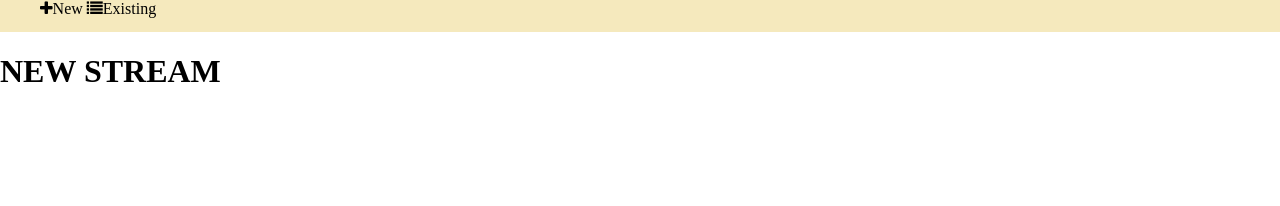
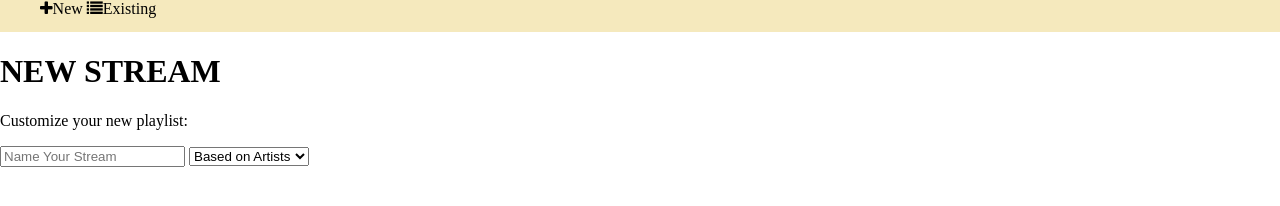
Before and after one commit to ppark482/ft-not-m, a website: page app/index.html at #/new-stream in a window 1280 px wide. Both pictures are taken after a click on the item "New". Drawn offline with nearby package versions, Linux system fonts and the light colour scheme; some packages are replaced by stand-ins of ours; files that its build step writes are made by us from their sources.

Commit message:
building form

```diff
--- a/app/new_stream/NewStreamController.js
+++ b/app/new_stream/NewStreamController.js
@@ -7,6 +7,10 @@
 
 		function NewStreamController ($scope) {
 
+			$scope.attributes = {
+
+			};
+
 		}; // end controller
 
 }());
--- a/app/new_stream/new_stream.html
+++ b/app/new_stream/new_stream.html
@@ -1 +1,19 @@
 <h1>NEW STREAM</h1>
+<p>Customize your new playlist:</p>
+
+<form>
+	<input placeholder="Name Your Stream" ng-model="attributes.name">
+	<select name="Type of Stream">
+		<option ng-model="attributes.artist">Based on Artists</option>
+		<option ng-model="attributes.song">Based on Song</option>
+		<option ng-model="attributes.genre">Based on Genre</option>
+	</select>
+
+</form>
+
+<!-- artist - plays songs for the given artists
+artist-radio - plays songs for the given artists and similar artists
+genre-radio - plays songs from artists matching the given genre
+song-radio - plays songs similar to the song specified.
+catalog - the playlist is personalized based upon the given seed catalog. Results are limited to items listed in the given catalog.
+catalog-radio - the playlist is personalized based upon the given seed catalog. Results are limited to items listed in the given catalog and items that are similar to items in the given catalog. -->
--- a/app/shared/EchoNestService.js
+++ b/app/shared/EchoNestService.js
@@ -16,7 +16,7 @@
 
 		function getSettings () {
 			return settings;
-		}
+		};
 
 		return {
 			getSettings : getSettings
--- a/app/shared/SpotifyService.js
+++ b/app/shared/SpotifyService.js
@@ -15,7 +15,7 @@
 
 		function getSettings () {
 			return settings;
-		}
+		};
 
 		return {
 			getSettings : getSettings
```
